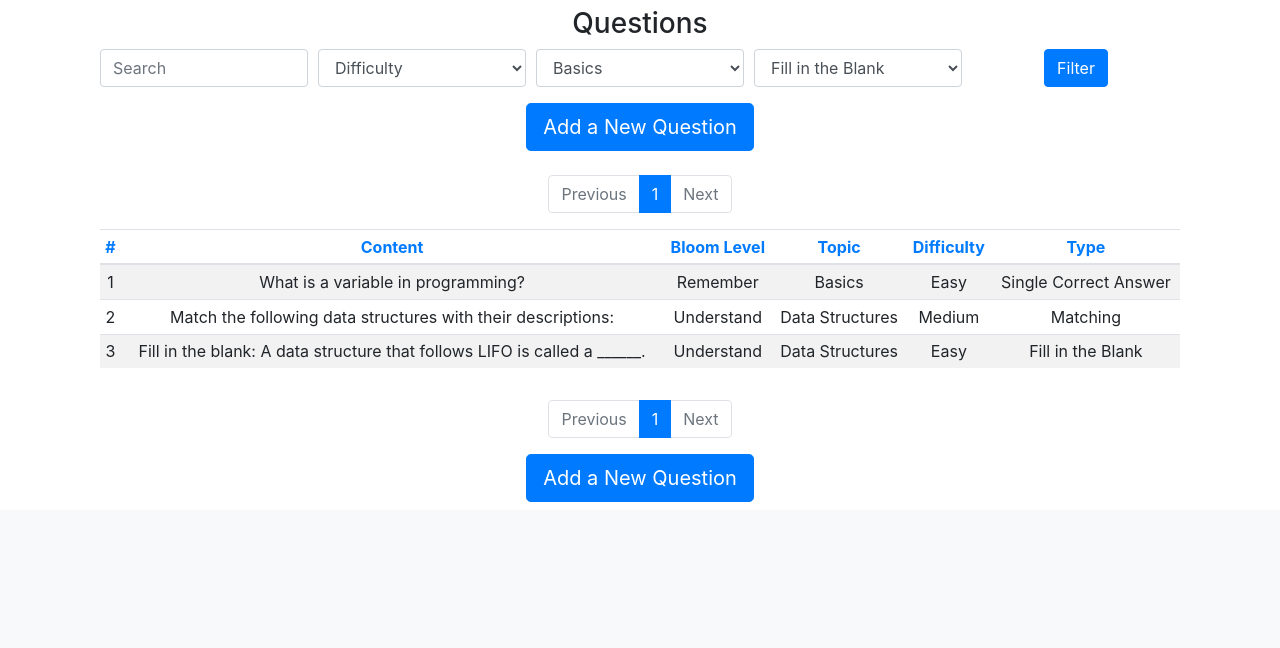
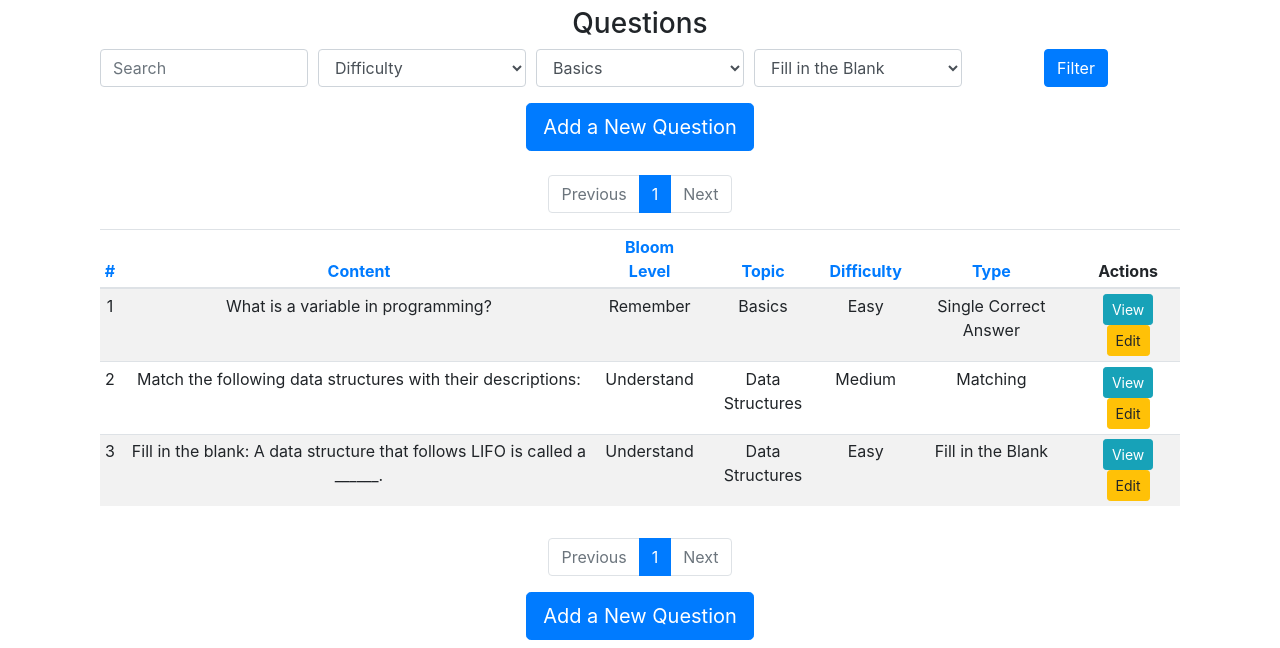
Before and after one commit to rohitgkrmu/TestHub, a Flask app: page /courses/view/1 in a window 1280 px wide. Shown: the part 851-1499 px from the top of the page. Before the commit the page ends 1353 px from the top, so only its background shows below. Run offline with Flask 3, Linux system fonts and the light colour scheme; data comes from the database, SQL or seed files in the repository; some libraries are stand-ins or nearby versions.

Commit message:
Added view and edit button in questions table in course_view

```diff
--- a/templates/course_view.html
+++ b/templates/course_view.html
@@ -163,6 +163,7 @@
           <th><a href="{{ url_for('courses.view_course', course_id=course.id, search=search_query, sort_by='topic', sort_order='asc' if sort_order == 'desc' else 'desc') }}">Topic</a></th>
           <th><a href="{{ url_for('courses.view_course', course_id=course.id, search=search_query, sort_by='difficulty', sort_order='asc' if sort_order == 'desc' else 'desc') }}">Difficulty</a></th>
           <th><a href="{{ url_for('courses.view_course', course_id=course.id, search=search_query, sort_by='question_type', sort_order='asc' if sort_order == 'desc' else 'desc') }}">Type</a></th>
+          <th>Actions</th>
         </tr>
       </thead>
       <tbody>
@@ -174,6 +175,10 @@
           <td>{{ question.topic }}</td>
           <td>{{ question.difficulty }}</td>
           <td>{{ question.question_type }}</td>
+          <td>
+            <a href="{{ url_for('questions.view_question', question_id=question.id) }}" class="btn btn-sm btn-info">View</a>
+            <a href="{{ url_for('questions.edit_question', question_id=question.id) }}" class="btn btn-sm btn-warning">Edit</a>
+          </td>
         </tr>
         {% endfor %}
       </tbody>
```
